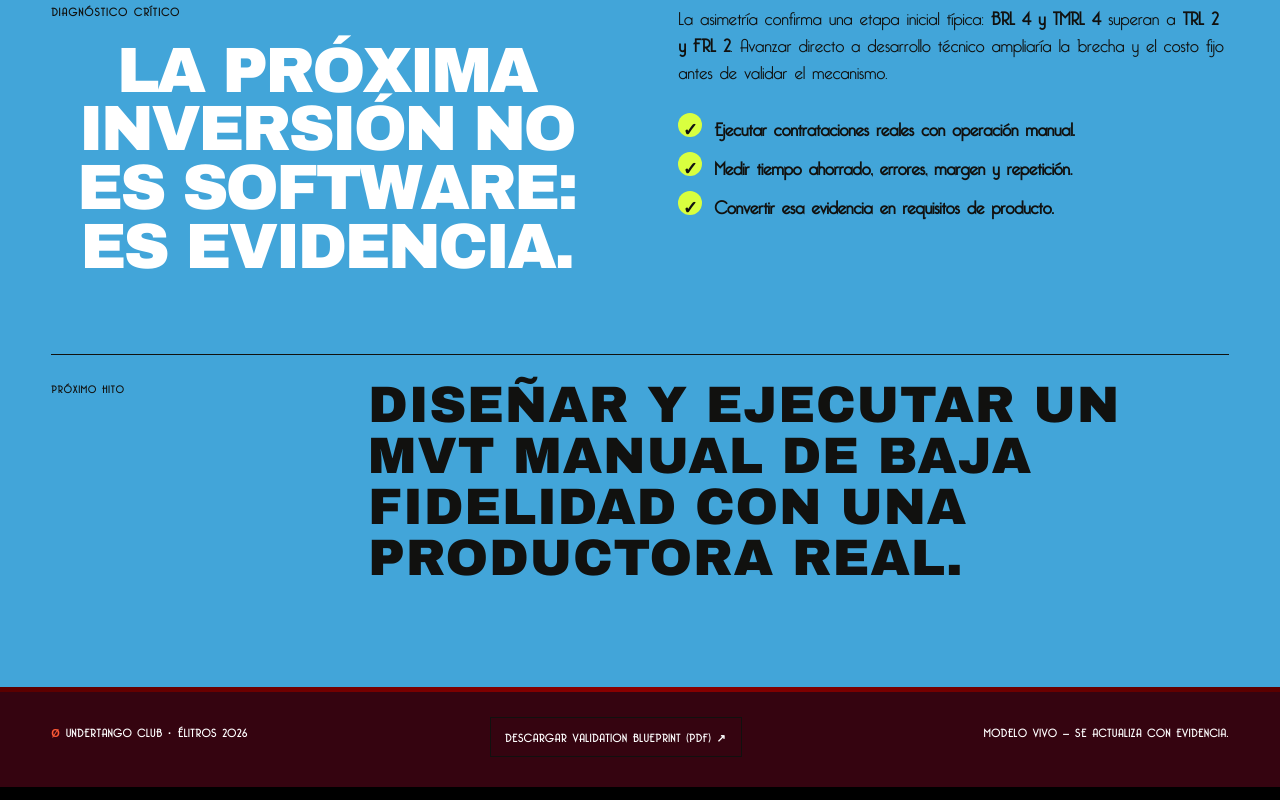
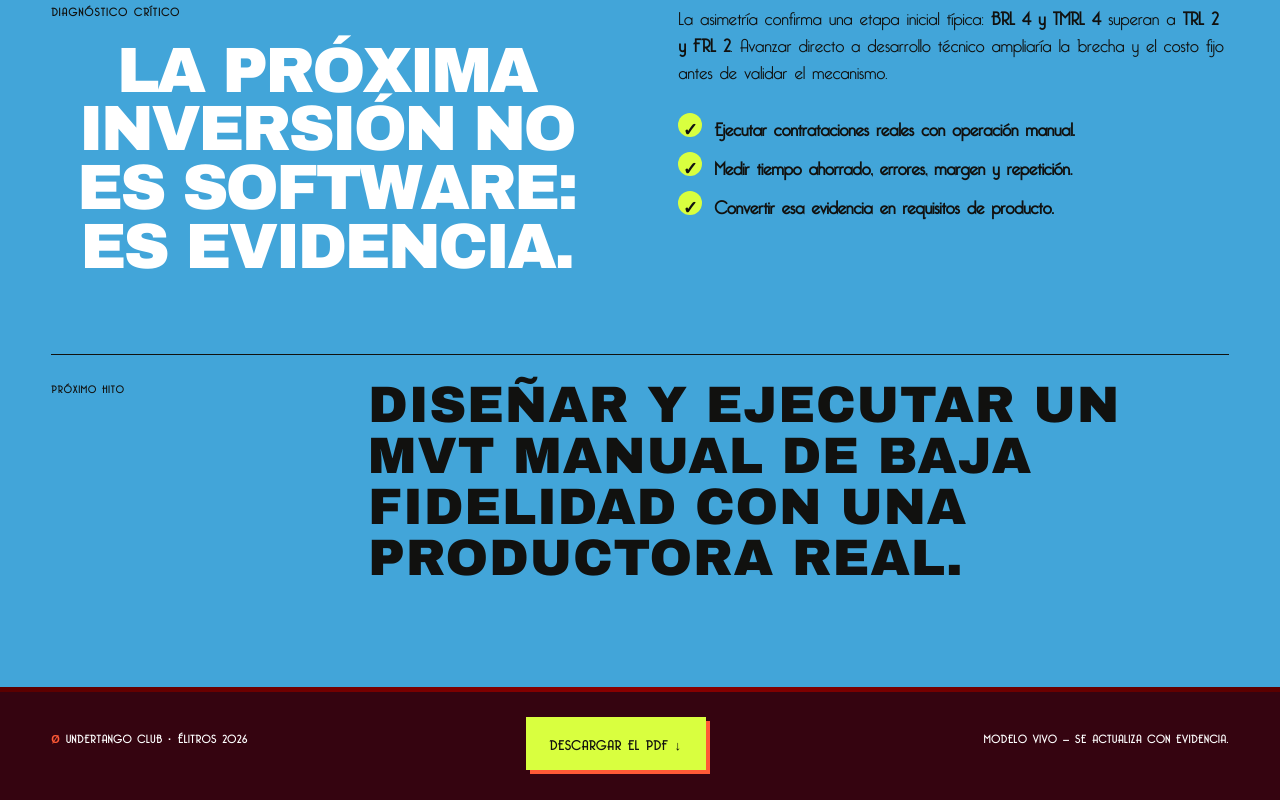
Before and after one commit to O-UnderTango-Club/UnderTangoWEBNextJS, a Next.js app: page /elitros in a window 1280 px wide. Shown: the part 6122-6922 px from the top of the page. Built offline with nearby package versions, Linux system fonts and the light colour scheme; a web font is replaced by a local one.

Commit message:
Hacer visible la descarga del PDF de ÉLITROS

```diff
--- a/app/elitros/page.tsx
+++ b/app/elitros/page.tsx
@@ -72,8 +72,8 @@ export default function ElitrosPage() {
       </section>
       <footer className="bmc-footer">
         <p><span>Ø</span> UnderTango Club · ÉLITROS 2026</p>
-        <a href="/elitros/Undertango_Validation_Blueprint.pdf" target="_blank" rel="noopener noreferrer">
-          Descargar Validation Blueprint (PDF) ↗
+        <a href="/elitros/Undertango_Validation_Blueprint.pdf" download="Undertango_Validation_Blueprint.pdf">
+          Descargar el PDF ↓
         </a>
         <p>Modelo vivo — se actualiza con evidencia.</p>
       </footer>
```
Also changed, not shown: app/elitros/elitros.css.
